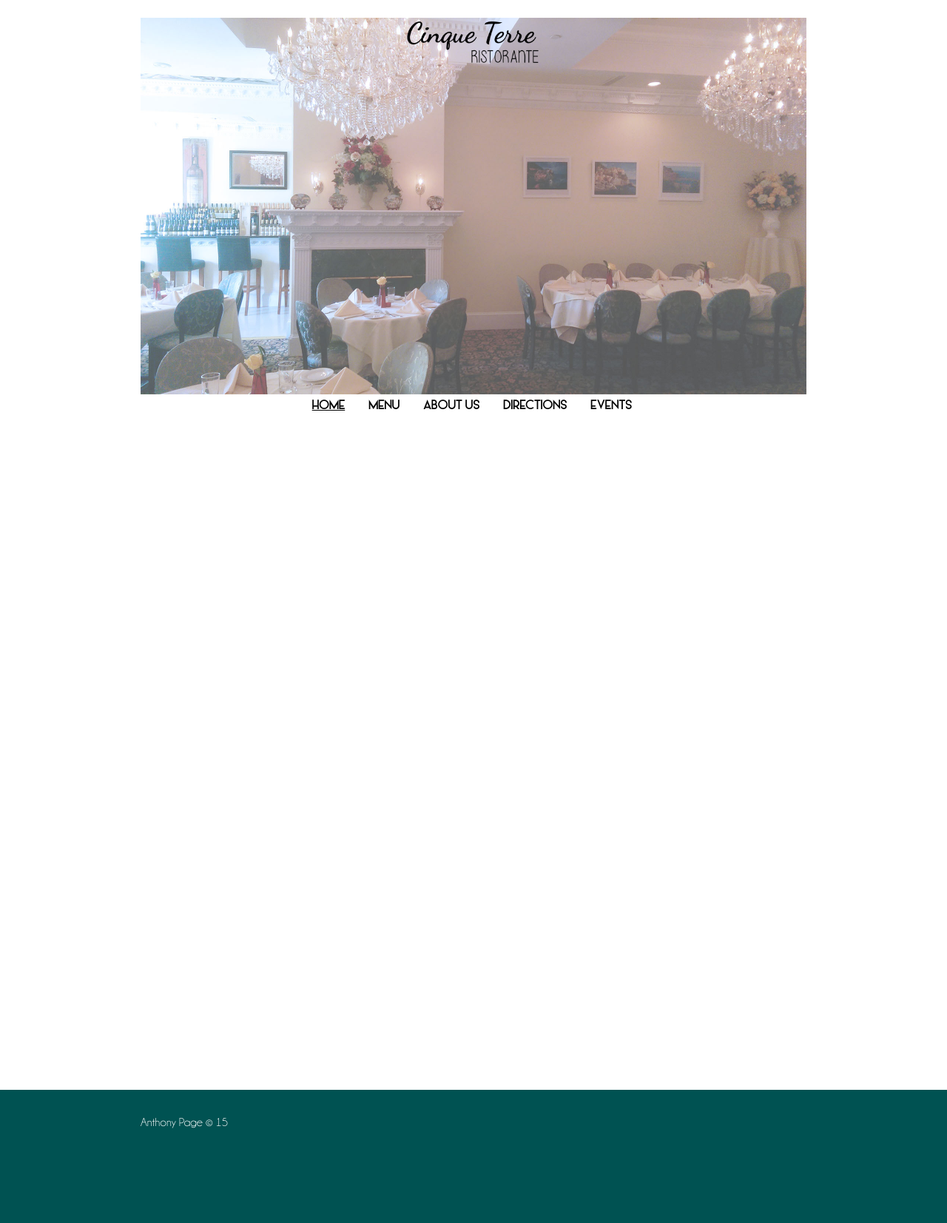
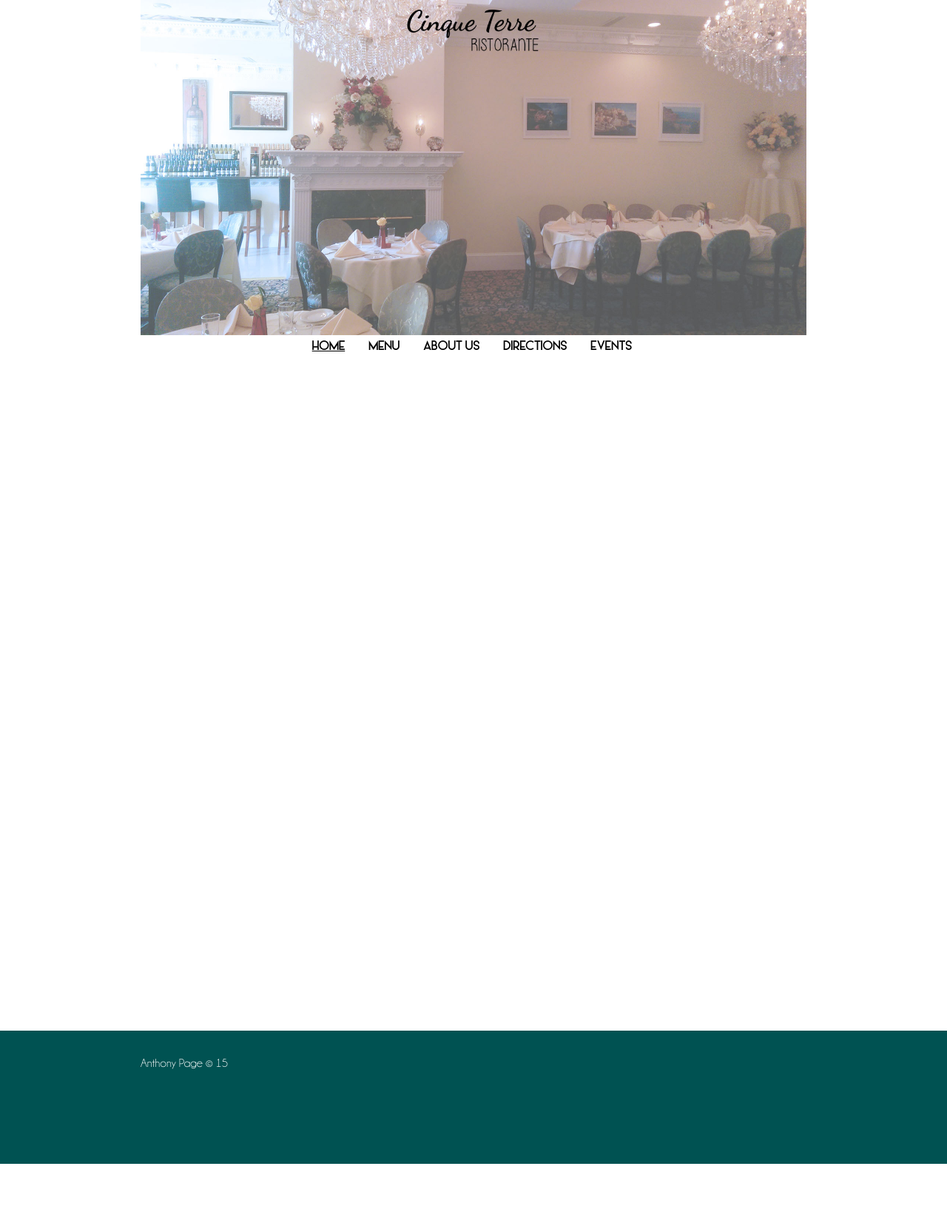
Before and after one commit to cinqueterreli/cinqueterre.github.io, a Jekyll site: the page built from 00index.html, in a window 1280 px wide. Shown: the whole page at 74% size. Built offline with Jekyll 4.4.1, drawn with Linux system fonts in a browser that asks for light colours; after the commit the page ends 1573 px from its top, so only the background shows below that.

Commit message:
Update main.css

```diff
--- a/css/main.css
+++ b/css/main.css
@@ -108,7 +108,7 @@
 .site-logo {
 	max-width:200px;
 	max-height:80px;
-	margin: 0 auto -5em auto;
+	margin: 0 auto -4em auto;
 }
 
 .site-title:hover {
@@ -117,7 +117,7 @@
 
 .header-image {
 	max-width:100%;
-	margin: 0 auto;
+	margin: -5em auto 0 auto;
 	float: left;
 }
 
```
